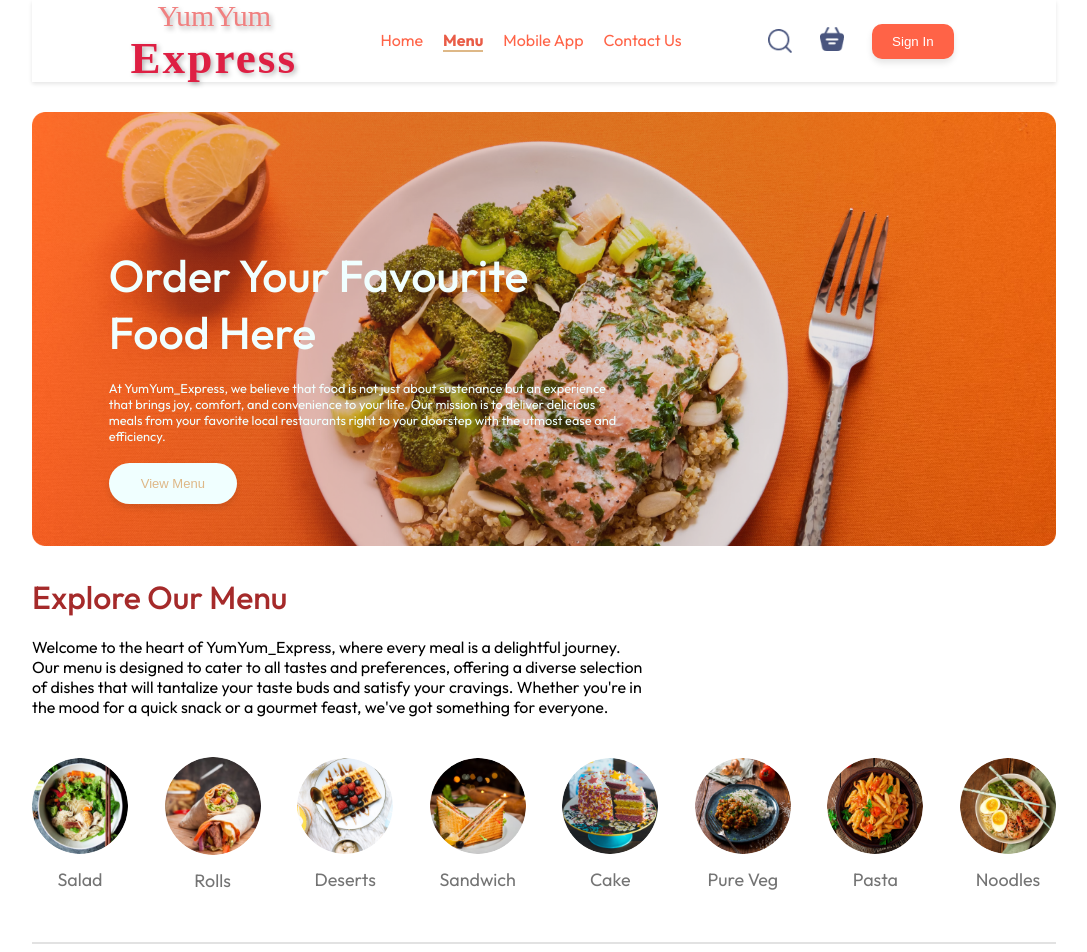
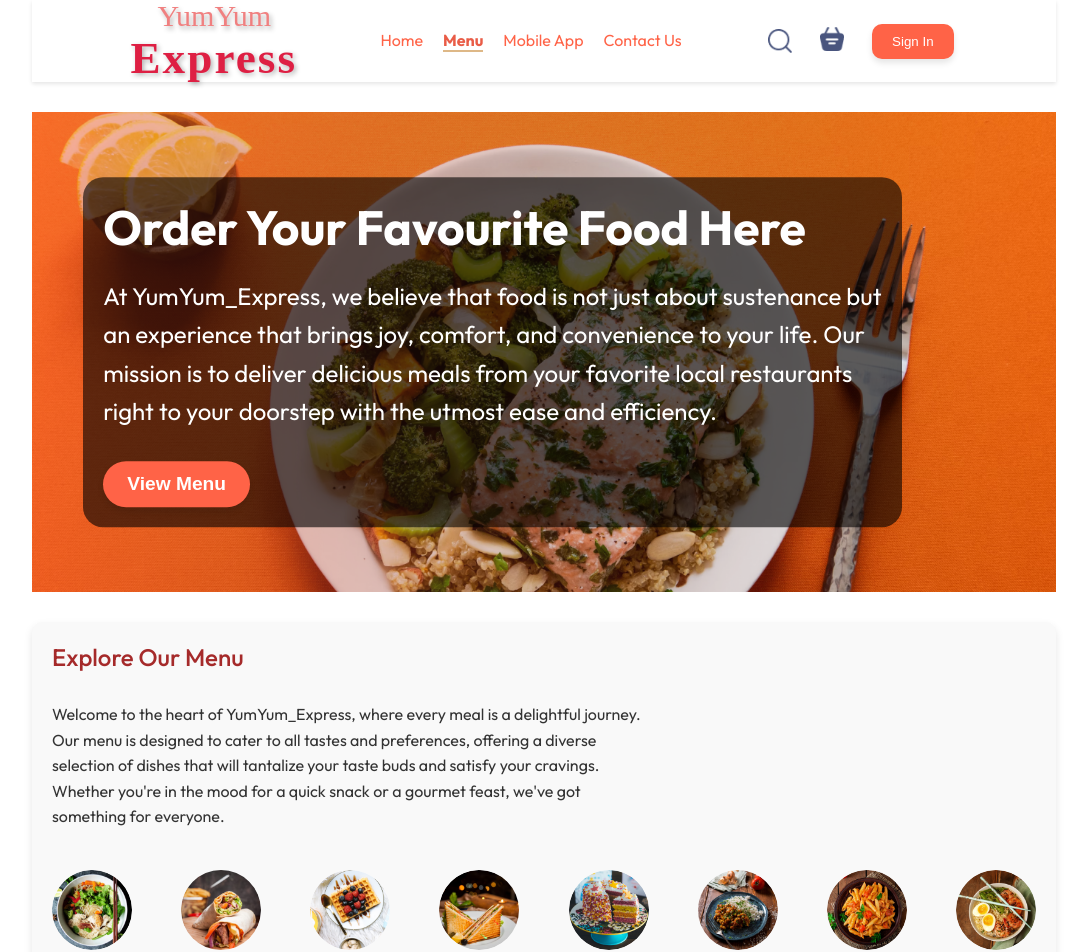
Before and after one commit to Rownokk/YumYum_Express, a React (Vite) app in the folder react-project/: page / in a window 1280 px wide. Shown: the top 952 px of the page, without its empty margins (96-1183 px from the left). Built offline with nearby package versions, Linux system fonts and the light colour scheme.

Commit message:
22 commit

```diff
--- a/react-project/src/components/ExploreMenu/ExploreMenu.css
+++ b/react-project/src/components/ExploreMenu/ExploreMenu.css
@@ -1,54 +1,86 @@
-.explore-menu{
+/* Styling for .explore-menu */
+
+.explore-menu {
     display: flex;
     flex-direction: column;
     gap: 20px;
+    padding: 20px; /* Adding padding for spacing */
+    background-color: #f9f9f9; /* Light background */
+    border-radius: 10px; /* Rounded corners */
+    box-shadow: 0 4px 8px rgba(0, 0, 0, 0.1); /* Subtle shadow */
+
+    /* Additional styles for a professional look */
+    color: #333; /* Dark text color */
   }
-.explore-menu h1{
-    color:brown;
-    font-weight: 500;
+
+  .explore-menu h1 {
+    color: brown; /* Brown heading color */
+    font-weight: 500; /* Medium font weight */
+    font-size: 24px; /* Adjusted font size */
+    margin-bottom: 10px; /* Space below heading */
   }
-.explore-menu-text{
+
+  .explore-menu-text {
     max-width: 60%;
-    columns: #808;
+    font-size: 16px; /* Font size for text content */
+    line-height: 1.6; /* Line height for readability */
   }
-.explore-menu-list{
-    display:flex;
+
+  .explore-menu-list {
+    display: flex;
     justify-content: space-between;
     align-items: center;
     gap: 30px;
     text-align: center;
-    margin: 20px 0px;
-    overflow-x: scroll;
+    margin: 20px 0;
+    overflow-x: auto; /* Horizontal scrolling */
+    padding-bottom: 10px; /* Space at the bottom */
   }
-.explore-menu-list::-webkit-scrollbar{
-display: none;
+
+  .explore-menu-list::-webkit-scrollbar {
+    display: none; /* Hide scrollbar */
   }
-.explore-menu-list-item img{
-    width: 7.5vw;
-    min-width: 80px;
+
+  .explore-menu-list-item img {
+    width: 80px; /* Fixed width for images */
+    height: 80px; /* Fixed height for images */
+    object-fit: cover; /* Maintain aspect ratio */
+    border-radius: 50%; /* Circular image */
     cursor: pointer;
-    border-radius: 50%;
-    transition: 0.2s;
+    transition: transform 0.2s ease-in-out; /* Smooth transform */
   }
-.explore-menu-list-item p{
+
+  .explore-menu-list-item img:hover {
+    transform: scale(1.1); /* Scale up on hover */
+  }
+
+  .explore-menu-list-item p {
     margin-top: 10px;
-    color: #747474;
-    font-size: max(1.4vw,16px);
-    cursor:pointer;
+    color: #747474; /* Gray text color */
+    font-size: 16px; /* Font size for text */
+    cursor: pointer;
   }
-.explore-menu hr{
-    margin:10px 0px;
-    height: 2px;
-    background-color: #e2e2e2;
+
+  .explore-menu hr {
+    margin: 10px 0;
+    height: 1px; /* Reduced height */
+    background-color: #e2e2e2; /* Light gray separator */
     border: none;
   }
-.explore-menu-list-item .active{
-    border: 4px solid tomato;
-    padding: 2px;
+
+  .explore-menu-list-item .active {
+    border: 4px solid tomato; /* Red border for active state */
+    padding: 2px; /* Padding around active item */
   }
-@media (max-width:1050px) {
-    .explore-menu-text{
-        max-width: 100%;
-        font-size: 14px;
+
+  /* Media query for responsiveness */
+  @media (max-width: 1050px) {
+    .explore-menu-text {
+      max-width: 100%; /* Full width for smaller screens */
+      font-size: 14px; /* Smaller font size */
+    }
+
+    .explore-menu-list {
+      gap: 20px; /* Reduced gap between items */
     }
   }
--- a/react-project/src/components/Header/Header.css
+++ b/react-project/src/components/Header/Header.css
@@ -1,54 +1,65 @@
-.header{
-    height: 34vw;
-    margin:30px auto;
-    background: url('/header_img.png')no-repeat;
-    background-size: contain;
+.header {
+    height: 60vh; /* Adjusted height for better visibility */
+    margin: 30px auto;
+    background: url('/header_img.png') no-repeat center center;
+    background-size: cover;
     position: relative;
 }
-.header-contents{
+
+.header-contents {
     position: absolute;
-    display: flex;
-    flex-direction: column;
-    align-items: start;
-    gap: 1.5vw;
-    max-width: 50%;
-    bottom: 10%;
-    left: 6vw;
-    animation: fadeIn 3s;
+    top: 50%;
+    transform: translateY(-50%);
+    left: 5%; /* Adjusted left position for alignment */
+    color: #fff; /* White text color */
+    font-family: 'Arial', sans-serif; /* Choose an appropriate classic font */
+    padding: 20px;
+    background-color: rgba(0, 0, 0, 0.6); /* Semi-transparent background for text readability */
+    border-radius: 20px; /* Increased border radius for a more rectangular look */
+    width: 80%; /* Adjusted width for a more rectangular appearance */
 }
-.header-contents h2{
-    font-weight: 500;
-    color: azure;
-    font-size: max(3.5vw,22px);
+
+.header-contents h2 {
+    font-size: 3rem; /* Large font size for header */
+    font-weight: 700; /* Bold font weight */
+    margin-bottom: 20px; /* Increased spacing below header */
 }
-.header-contents p{
-    color: azure;
-    font-size: 1vw;
+
+.header-contents p {
+    font-size: 1.5rem; /* Medium font size for paragraph */
+    line-height: 1.6; /* Improved line height for readability */
+    margin-bottom: 30px; /* Increased spacing below paragraph */
 }
-.header-contents button{
+
+.header-contents button {
     border: none;
-    color: burlywood;
-    font-weight: 500;
-    padding: 1vw 2.5vw;
-    background-color: azure;
-    font-size: max(1vw, 13px);
-    border-radius: 50px;
+    background-color: #ff6347; /* Tomato red button background */
+    color: #fff; /* White button text */
+    font-size: 1.2rem; /* Medium button font size */
+    font-weight: 600; /* Medium button font weight */
+    padding: 12px 24px; /* Increased button padding */
+    border-radius: 30px; /* Rounded button edges */
+    cursor: pointer;
+    transition: background-color 0.3s, color 0.3s; /* Smooth button transition */
 }
-@media (max-width:1050px){
 
-    .header-contents{
-        max-width: 45%;
+.header-contents button:hover {
+    background-color: #e55e40; /* Darker shade on hover */
+}
+
+@media (max-width: 1050px) {
+    .header-contents {
+        max-width: 90%; /* Adjusted max-width for responsiveness */
     }
 }
-@media (max-width:750px){
 
-    .header-contents{
-        max-width: 65%;
+@media (max-width: 750px) {
+    .header-contents {
+        max-width: 100%; /* Adjusted max-width for smaller screens */
+        padding: 15px; /* Reduced padding for smaller screens */
     }
-    .header-contents p{
-        display: none;
-    }
-    .header-contents button{
-        padding: 2vw 4vw;
+
+    .header-contents p {
+        display: none; /* Hide paragraph on smaller screens */
     }
 }
```
Lines whose indentation alone changed are shown as unchanged.
